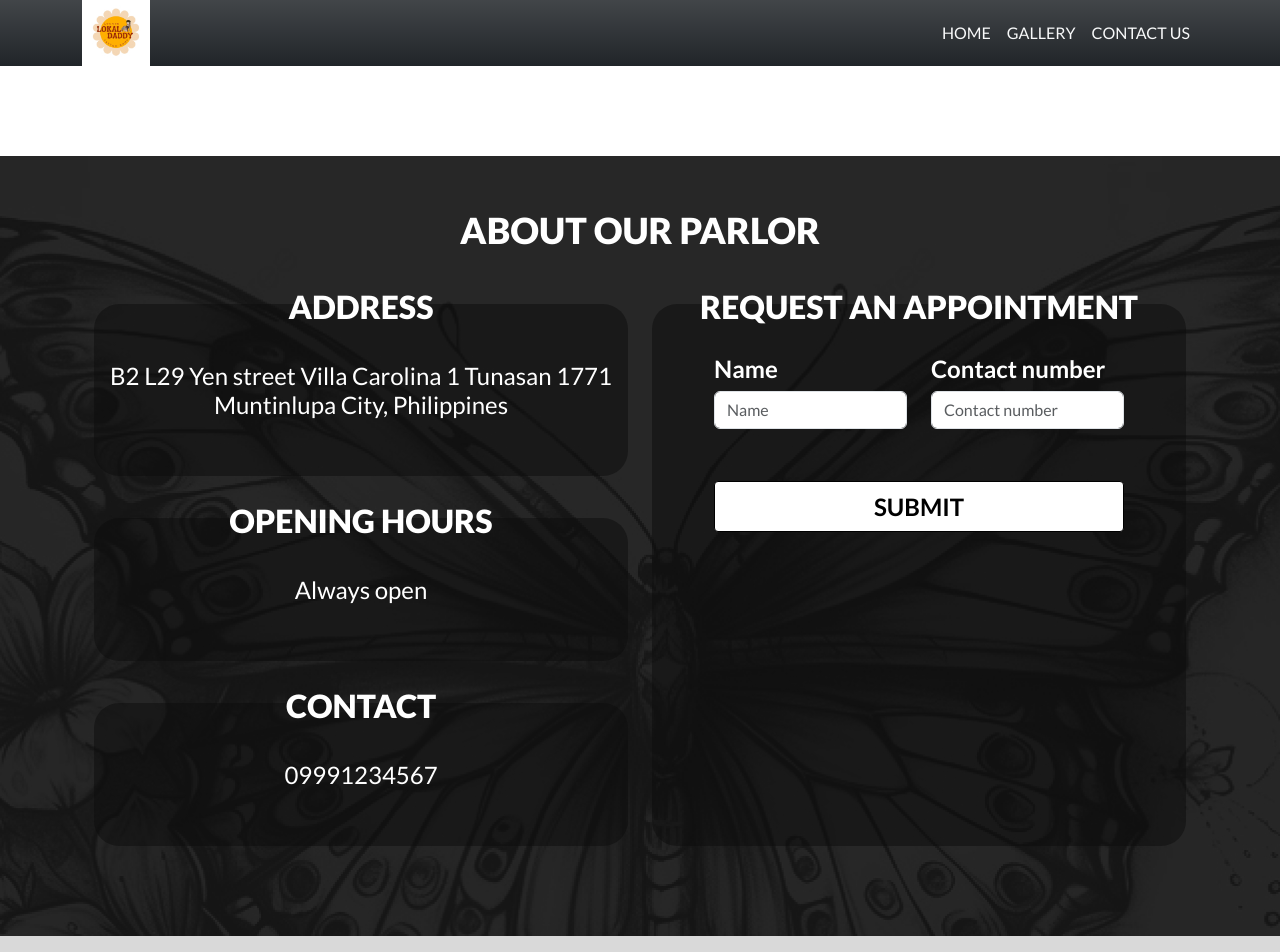
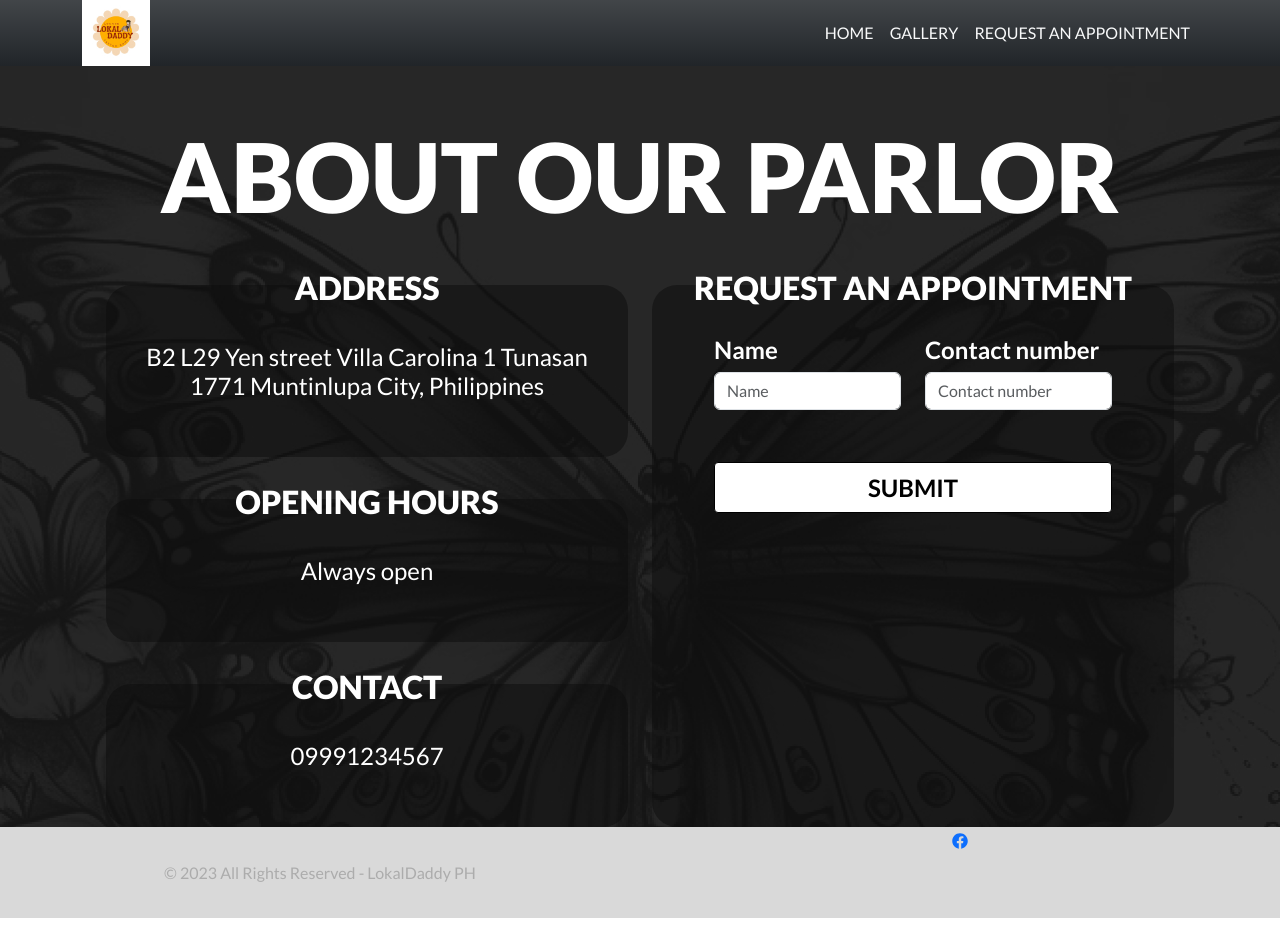
Before and after one commit to jayyasay/lokaldaddy, a React (Vite) app: page /contact-us in a window 1280 px wide. Shown: the top 952 px of the page. After the commit the page ends 918 px from the top, so only its background shows below. Built offline with nearby package versions, Linux system fonts and the light colour scheme.

Commit message:
Added animation and routers

```diff
--- a/package.json
+++ b/package.json
@@ -23,6 +23,7 @@
     "react": "^18.2.0",
     "react-bootstrap": "^2.9.1",
     "react-dom": "^18.2.0",
+    "react-icons": "^4.11.0",
     "react-router-dom": "^6.18.0",
     "react-scroll": "^1.9.0",
     "sort-by": "^1.2.0",
--- a/src/App.css
+++ b/src/App.css
@@ -108,10 +108,6 @@
   background: #fff;
 }
 
-.gallery {
-  margin-top: 85px;
-}
-
 .gallery h2 {
   color: #2b2a2a;
   font-size: 36px;
@@ -119,6 +115,7 @@
   font-weight: 800;
   line-height: normal;
   margin-bottom: 52px;
+  padding-top: 52px;
   text-transform: uppercase;
 }
 
@@ -158,11 +155,13 @@
 .contact-bg {
   background: url(./assets/contact-background.jpg) no-repeat;
   background-size: cover;
+  margin-top: 66px;
 }
 
 .contact-bg h2 {
+  padding-top: 52px;
   color: #fff;
-  margin: 52px 0;
+  margin: 0 0 52px 0;
   font-size: 36px;
   font-style: normal;
   font-weight: 800;
@@ -220,11 +219,11 @@ form div div {
   height: unset;
 }
 
-footer {
+.footer {
   background: #d9d9d9;
 }
 
-footer p {
+.footer p {
   padding: 36px 0;
   color: #acacac;
   font-family: Roboto;
@@ -236,10 +235,13 @@ footer p {
 }
 @media (max-width: 767px) {
   .nav-override {
-    position: absolute;
+    position: fixed;
     top: 0;
     width: 100%;
     z-index: 3;
+  }
+  .gallery {
+    margin-top: 66px;
   }
 }
 
@@ -258,6 +260,7 @@ footer p {
     gap: 20px;
   }
   .gallery h2 {
+    padding-top: 52px;
     font-size: 96px;
   }
   .gallery-button {
@@ -283,6 +286,12 @@ footer p {
   .contact-item form {
     margin: 50px;
   }
+  .contact-bg {
+    margin-top: unset;
+  }
+  .contact-bg h2 {
+    font-size: 96px;
+  }
   footer p {
     font-size: 32px;
   }
--- a/src/App.jsx
+++ b/src/App.jsx
@@ -1,9 +1,16 @@
+import React from "react";
+import {
+  BrowserRouter as Router,
+  Routes,
+  Route,
+  useLocation,
+} from "react-router-dom";
 import Home from "./Pages/Home";
 import GalleryPage from "./Pages/GalleryPage";
 import ContactUs from "./Pages/ContactUs";
 import Footer from "./Components/Footer";
 import Navigation from "./Components/Navigation";
-import { BrowserRouter as Router, Routes, Route } from "react-router-dom";
+import { motion, AnimatePresence } from "framer-motion";
 
 import { Analytics } from "@vercel/analytics/react";
 
@@ -12,11 +19,11 @@ function App() {
     <>
       <Router>
         <Navigation />
-        <Routes>
+        <AnimatedPage>
           <Route path="/" element={<Home />} />
           <Route path="/gallery" element={<GalleryPage />} />
           <Route path="/contact-us" element={<ContactUs />} />
-        </Routes>
+        </AnimatedPage>
         <Footer />
       </Router>
       <Analytics />
@@ -24,4 +31,16 @@ function App() {
   );
 }
 
+// AnimatedPage component that wraps each page with AnimatePresence
+function AnimatedPage({ children }) {
+  const location = useLocation();
+  return (
+    <AnimatePresence mode="wait">
+      <Routes location={location} key={location.pathname}>
+        {children}
+      </Routes>
+    </AnimatePresence>
+  );
+}
+
 export default App;
--- /dev/null
+++ b/src/Components/Boxes.jsx
@@ -0,0 +1,57 @@
+import Container from "react-bootstrap/Container";
+import Row from "react-bootstrap/Row";
+import Col from "react-bootstrap/Col";
+import Card from "react-bootstrap/Card";
+
+function Boxes() {
+  return (
+    <>
+      <Container fluid>
+        <Row>
+          <Col xs={12} md={3}>
+            <Card>
+              <Card.Body>
+                <Card.Text>
+                  Some quick example text to build on the card title and make up
+                  the bulk of the card's content.
+                </Card.Text>
+              </Card.Body>
+            </Card>
+          </Col>
+          <Col xs={12} md={3}>
+            <Card>
+              <Card.Body>
+                <Card.Text>
+                  Some quick example text to build on the card title and make up
+                  the bulk of the card's content.
+                </Card.Text>
+              </Card.Body>
+            </Card>
+          </Col>
+          <Col xs={12} md={3}>
+            <Card>
+              <Card.Body>
+                <Card.Text>
+                  Some quick example text to build on the card title and make up
+                  the bulk of the card's content.
+                </Card.Text>
+              </Card.Body>
+            </Card>
+          </Col>
+          <Col xs={12} md={3}>
+            <Card>
+              <Card.Body>
+                <Card.Text>
+                  Some quick example text to build on the card title and make up
+                  the bulk of the card's content.
+                </Card.Text>
+              </Card.Body>
+            </Card>
+          </Col>
+        </Row>
+      </Container>
+    </>
+  );
+}
+
+export default Boxes;
--- a/src/Components/Contact.jsx
+++ b/src/Components/Contact.jsx
@@ -3,23 +3,49 @@ import Col from "react-bootstrap/Col";
 import { Container } from "react-bootstrap";
 import SmallBox from "./ContactComponents/SmallBox";
 import FormBox from "./ContactComponents/FormBox";
+import { motion } from "framer-motion";
 
 const Contact = () => {
+  const pageVariants = {
+    initial: {
+      opacity: 0,
+      y: 20,
+    },
+    in: {
+      opacity: 1,
+      y: 0,
+    },
+    out: {
+      opacity: 0,
+      y: -20,
+      transition: { duration: 0.3 },
+    },
+  };
   return (
     <>
-      <Row className="contact-bg g-0" style={{marginTop: '90px', paddingBottom: '90px'}}>
+      <motion.div
+        className="contact-bg g-0"
+        initial="initial"
+        animate="in"
+        exit="out"
+        variants={pageVariants}
+      >
         <h2>ABOUT OUR PARLOR</h2>
         <Container>
           <Row className="container m-auto">
             <Col xs={{ span: 12, order: 2 }} md={{ span: 6, order: 1 }}>
               <SmallBox />
             </Col>
-            <Col xs={{ span: 12, order: 1 }} md={{ span: 6, order: 2 }} className="mb-sm-32">
+            <Col
+              xs={{ span: 12, order: 1 }}
+              md={{ span: 6, order: 2 }}
+              className="mb-sm-32"
+            >
               <FormBox />
             </Col>
           </Row>
         </Container>
-      </Row>
+      </motion.div>
     </>
   );
 };
--- a/src/Components/Footer.jsx
+++ b/src/Components/Footer.jsx
@@ -1,12 +1,23 @@
+import Container from "react-bootstrap/Container";
+import Row from "react-bootstrap/Row";
+import Col from "react-bootstrap/Col";
+import SocialMedia from "./SocialMedia";
 
 const Footer = () => {
-    return (
-        <>
-            <footer>
-                <p>© 2023 All Rights Reserved - LokalDaddy PH</p>
-            </footer>
-        </>
-    )
-}
+  return (
+    <>
+      <Container className="footer" fluid>
+        <Row>
+          <Col xs={12} md={6}>
+            <p>© 2023 All Rights Reserved - LokalDaddy PH</p>
+          </Col>
+          <Col xs={12} md={6}>
+            <SocialMedia />
+          </Col>
+        </Row>
+      </Container>
+    </>
+  );
+};
 
 export default Footer;
--- a/src/Components/Gallery.jsx
+++ b/src/Components/Gallery.jsx
@@ -5,11 +5,33 @@ import Button from "react-bootstrap/Button";
 import Gallery1 from "../assets/gallery-1.jpg";
 import Gallery2 from "../assets/gallery-2.jpg";
 import Gallery3 from "../assets/gallery-3.jpg";
+import { motion } from "framer-motion";
 
 const Gallery = () => {
+  const pageVariants = {
+    initial: {
+      opacity: 0,
+      y: 20,
+    },
+    in: {
+      opacity: 1,
+      y: 0,
+    },
+    out: {
+      opacity: 0,
+      y: -20,
+      transition: { duration: 0.3 },
+    },
+  };
   return (
     <>
-      <Container className="gallery">
+      <motion.div
+        className="container-fluid gallery"
+        initial="initial"
+        animate="in"
+        exit="out"
+        variants={pageVariants}
+      >
         <h2>Art & Peace</h2>
         <Row className="gallery-row g-0">
           <Col xs={12} md={4}>
@@ -27,7 +49,7 @@ const Gallery = () => {
             <Button className="gallery-button">View Gallery</Button>
           </Col>
         </Row>
-      </Container>
+      </motion.div>
     </>
   );
 };
--- a/src/Components/Navigation.jsx
+++ b/src/Components/Navigation.jsx
@@ -1,3 +1,4 @@
+import { useState } from "react";
 import Container from "react-bootstrap/Container";
 import Nav from "react-bootstrap/Nav";
 import Navbar from "react-bootstrap/Navbar";
@@ -6,11 +7,21 @@ import Logo from "../assets/logo.jpg";
 import { Link } from "react-router-dom";
 
 function BasicExample() {
+  const [expanded, setExpanded] = useState(false);
+  const handleSelect = () => {
+    window.scrollTo({
+      top: 0,
+      left: 0,
+      behavior: "smooth",
+    });
+    setExpanded(false);
+  };
   return (
     <Navbar
-      collapseOnSelect
       expand="sm"
+      expanded={expanded}
       className="bg-dark bg-gradient nav-override p-0"
+      onToggle={(newExpanded) => setExpanded(newExpanded)}
     >
       <Container>
         <Navbar.Brand href="#home" className="text-light p-0">
@@ -19,15 +30,30 @@ function BasicExample() {
         <Navbar.Toggle aria-controls="basic-navbar-nav" />
         <Navbar.Collapse id="basic-navbar-nav" className="justify-content-end">
           <Nav className="text-light text-uppercase">
-            <Link to="/" className="nav-link text-light">
+            <Nav.Link
+              as={Link}
+              to="/"
+              className="text-light"
+              onClick={handleSelect}
+            >
               Home
-            </Link>
-            <Link to="/gallery" className="nav-link text-light">
+            </Nav.Link>
+            <Nav.Link
+              as={Link}
+              to="/gallery"
+              className="text-light"
+              onClick={handleSelect}
+            >
               Gallery
-            </Link>
-            <Link to="/contact-us" className="nav-link text-light">
-              Contact us
-            </Link>
+            </Nav.Link>
+            <Nav.Link
+              as={Link}
+              to="/contact-us"
+              className="text-light"
+              onClick={handleSelect}
+            >
+              Request an appointment
+            </Nav.Link>
           </Nav>
         </Navbar.Collapse>
       </Container>
--- a/src/Components/Slider.jsx
+++ b/src/Components/Slider.jsx
@@ -12,11 +12,33 @@ import {
   Keyboard,
   Autoplay,
 } from "swiper/modules";
+import { motion } from "framer-motion";
 
 const Slider = () => {
+  const pageVariants = {
+    initial: {
+      opacity: 0,
+      y: 20,
+    },
+    in: {
+      opacity: 1,
+      y: 0,
+    },
+    out: {
+      opacity: 0,
+      y: -20,
+      transition: { duration: 0.3 },
+    },
+  };
   return (
     <>
-      <Container fluid>
+      <motion.div
+        className="container-fluid"
+        initial="initial"
+        animate="in"
+        exit="out"
+        variants={pageVariants}
+      >
         <Row>
           <Col
             style={{ position: "relative", paddingLeft: 0, paddingRight: 0 }}
@@ -78,7 +100,7 @@ const Slider = () => {
             </Card>
           </Col>
         </Row>
-      </Container>
+      </motion.div>
     </>
   );
 };
--- /dev/null
+++ b/src/Components/SocialMedia.jsx
@@ -0,0 +1,14 @@
+import Col from "react-bootstrap/Col";
+import { FaFacebook } from "react-icons/fa";
+
+const SocialMedia = () => {
+  return (
+    <>
+        <a href="https://www.facebook.com/">
+          <FaFacebook />
+        </a>
+    </>
+  );
+};
+
+export default SocialMedia;
--- a/src/Pages/Home.jsx
+++ b/src/Pages/Home.jsx
@@ -1,9 +1,11 @@
+import Boxes from "../Components/Boxes";
 import Slider from "../Components/Slider";
 
 const Home = () => {
   return (
     <>
       <Slider />
+      <Boxes />
     </>
   );
 };
```
Also changed, not shown: 1 other file (tests, documents, lock files or other folders).
